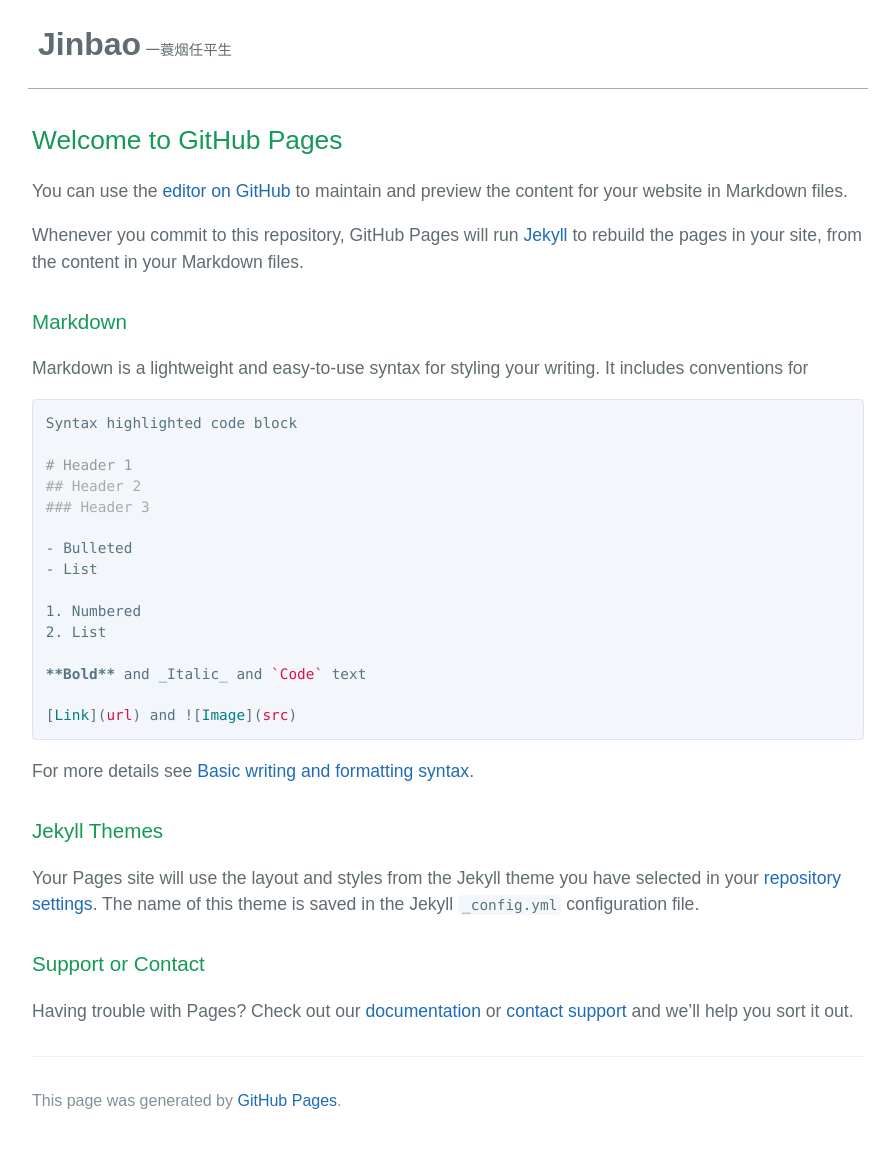
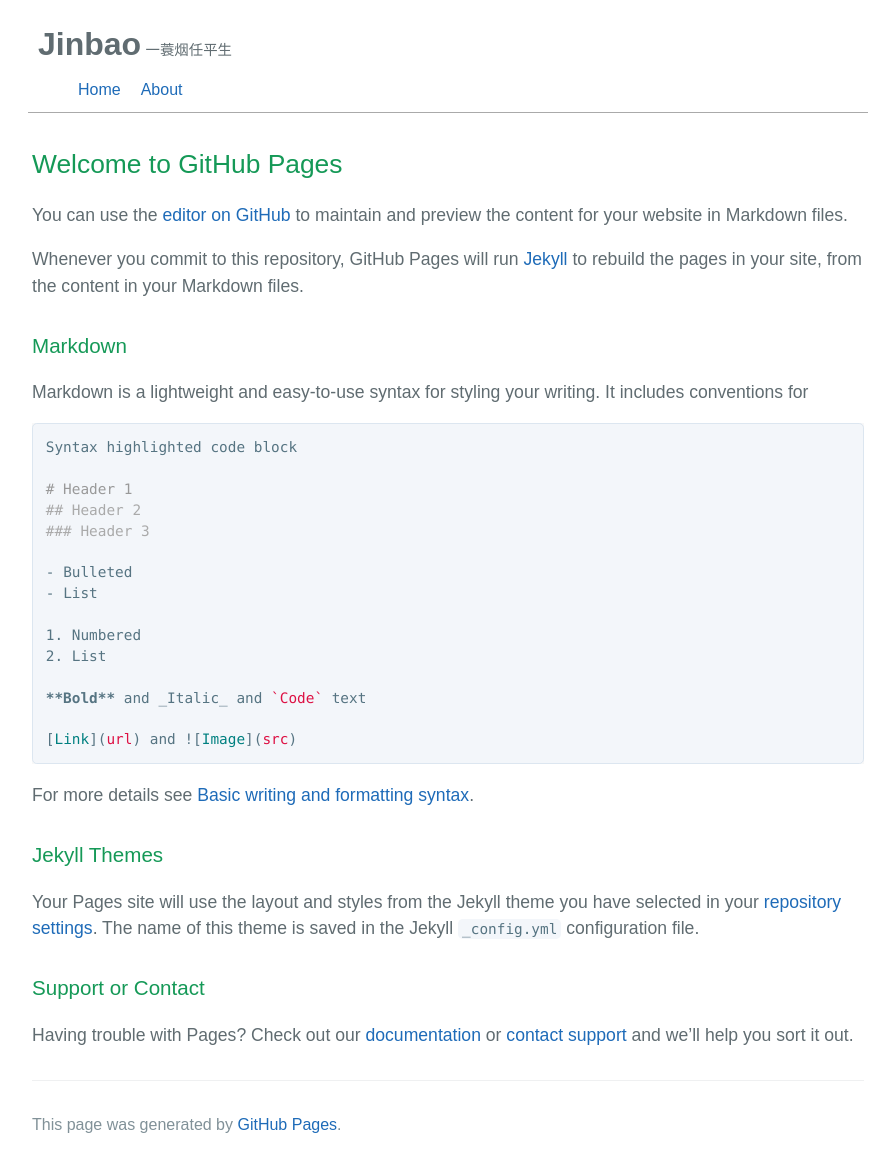
Before and after one commit to JinbaoWeb/jinbaoweb.github.io, a Jekyll site: the page built from index.md, in a window 1280 px wide. Shown: the whole page, without its empty margins (192-1087 px from the left). Built offline with Jekyll 4.4.1, drawn with Linux system fonts in a browser that asks for light colours; our own code applies the rules of GitHub Pages for plain Markdown files; before the commit the page ends 1145 px from its top, so only the background shows below that.

Commit message:
Update header.html

```diff
--- a/_includes/header.html
+++ b/_includes/header.html
@@ -4,13 +4,11 @@
 </div>
 <nav class="header-nav">
   <ul class="header-main-nav">
-    {% for item in site.data.menus %}
     <li class="header-main-nav-item">
-      <a
-        href="{% if item.absoluteUrl != true %}{{ site.baseurl }}{% endif %}{{ item.url }}">
-        {{ item.title }}
-      </a>
+      <a href="/">Home</a>
     </li>
-    {% endfor %}
+    <li class="header-main-nav-item">
+      <a href="/about">About</a>
+    </li>
   </ul>
 </nav>
```
